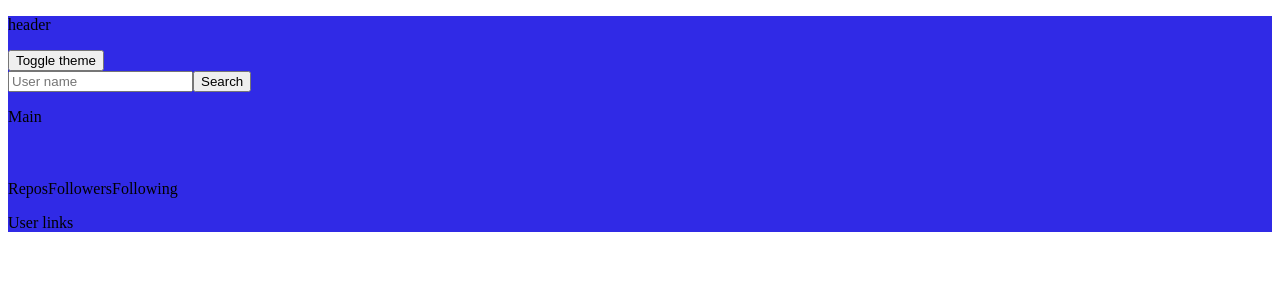
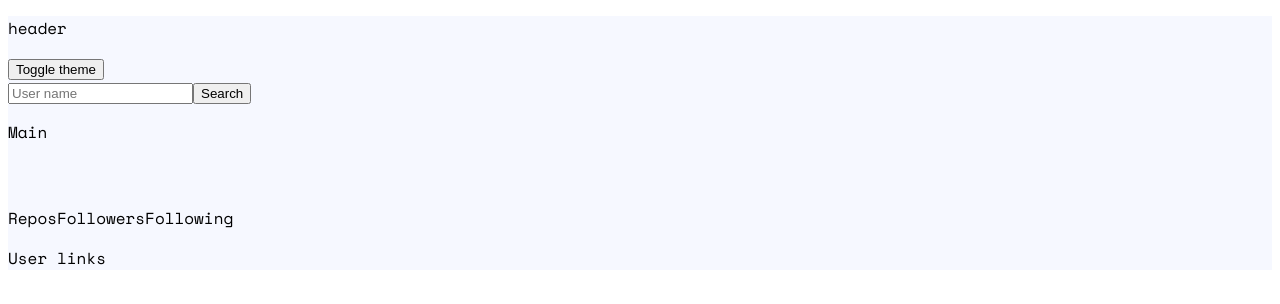
Before and after one commit to devjoppe/github-user-search-app, a React (Vite) app: page / in a window 1280 px wide. Shown: the top 304 px of the page. Built offline with nearby package versions, Linux system fonts and the light colour scheme.

Commit message:
updating color schema in scss

```diff
--- a/src/assets/style/css/style.css
+++ b/src/assets/style/css/style.css
@@ -1 +1 @@
-:root{--primary-color:#302AE6}[data-theme=dark]{--primary-color:#9A97F3;color:green}.wrapper{background:var(--primary-color)}
+@import url("https://fonts.googleapis.com/css2?family=Space+Mono:ital,wght@0,400;0,700;1,400;1,700&display=swap");body{font-family:"Space Mono",monospace}:root{--primary:#0079FF;--secondary:#697C9A;--dark-blue:#4B6A9B;--h2-heading:#2B3442;--background-main:#F6F8FF;--grey-white:#FEFEFE}[data-theme=dark]{--primary:#0079FF;--secondary:#FFFFFF;--dark-blue:#141D2F;--dark:#1E2A47;--h2-heading:#ffffff;--background-main:#141D2F;--grey-white:#FEFEFE}.wrapper{background:var(--background-main)}h2{font-weight:bold;font-size:26px;color:var(--h2-heading)}
--- a/src/assets/style/scss/_config.scss
+++ b/src/assets/style/scss/_config.scss
@@ -1,16 +1,39 @@
-:root {
---primary-color: #302AE6;
+// Import fonts
+@import url('https://fonts.googleapis.com/css2?family=Space+Mono:ital,wght@0,400;0,700;1,400;1,700&display=swap');
+
+body {
+  font-family: 'Space Mono', monospace;
 }
 
+// Colors - Light mode
+:root {
+  --primary: #0079FF;
+  --secondary: #697C9A;
+  --dark-blue: #4B6A9B;
+  --h2-heading: #2B3442;
+  --background-main: #F6F8FF;
+  --grey-white: #FEFEFE;
+
+}
+// Colors - Dark mode
 [data-theme="dark"] {
-  --primary-color: #9A97F3;
-  color: green;
+  --primary: #0079FF;
+  --secondary: #FFFFFF;
+  --dark-blue: #141D2F;
+  --dark: #1E2A47;
+  --h2-heading: #ffffff;
+  --background-main: #141D2F;
+  --grey-white: #FEFEFE;
 }
 
-[data-theme="light"] {
-  $primary-color: grey;
+// Container divs
+.wrapper {
+  background: var(--background-main)
 }
 
-.wrapper {
-  background: var(--primary-color)
+// Headings
+h2 {
+  font-weight: bold;
+  font-size: 26px;
+  color: var(--h2-heading)
 }
```
